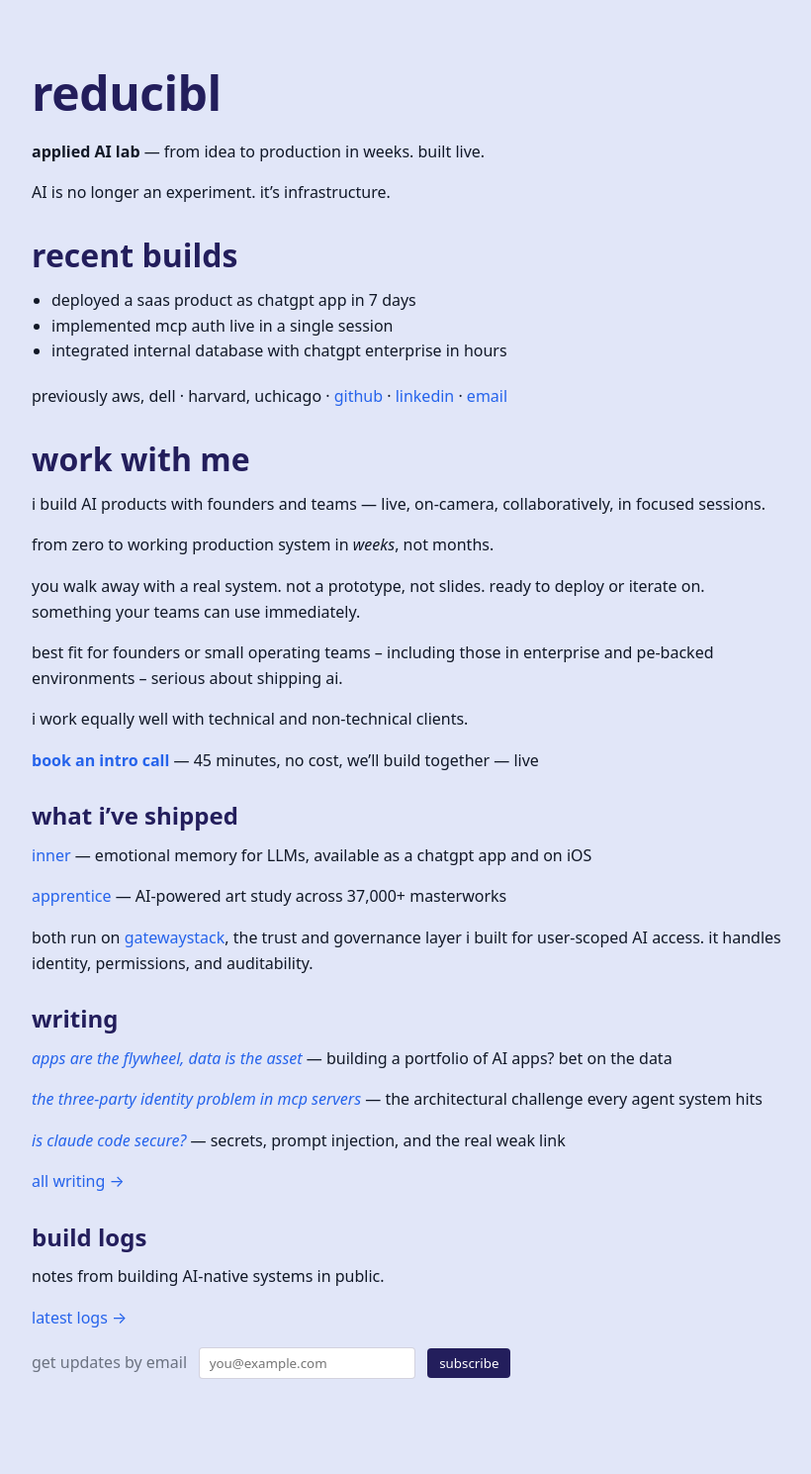
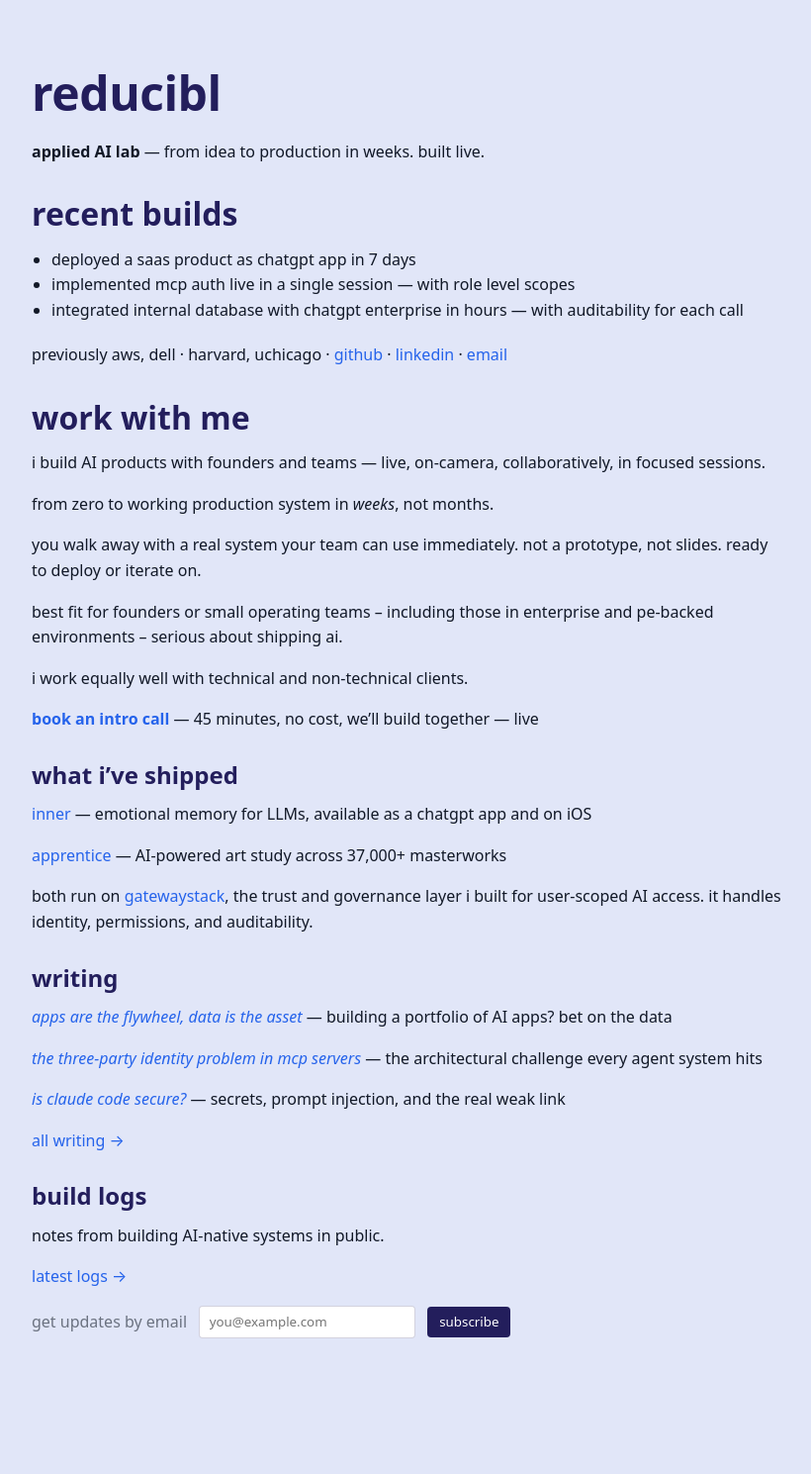
Before and after one commit to davidcrowe/reducibl.com, a Jekyll site: the page built from index.md, in a window 1280 px wide. Shown: the whole page at 99% size, without its empty margins (228-1048 px from the left). Built offline with Jekyll 4.4.1, drawn with Linux system fonts in a browser that asks for light colours; after the commit the page ends 1448 px from its top, so only the background shows below that.

Commit message:
refine recent builds with technical details

```diff
--- a/index.md
+++ b/index.md
@@ -7,13 +7,11 @@ title: reducibl
 
 **applied AI lab** — from idea to production in weeks. built live.
 
-AI is no longer an experiment. it's infrastructure.
-
 ## recent builds
 
 - deployed a saas product as chatgpt app in 7 days
-- implemented mcp auth live in a single session
-- integrated internal database with chatgpt enterprise in hours
+- implemented mcp auth live in a single session — with role level scopes
+- integrated internal database with chatgpt enterprise in hours — with auditability for each call
 
 previously aws, dell · harvard, uchicago · [github](https://github.com/davidcrowe) · [linkedin](https://www.linkedin.com/in/mrdavidcrowe) · [email](mailto:david@reducibl.com)
 
@@ -23,7 +21,7 @@ i build AI products with founders and teams — live, on-camera, collaboratively
 
 from zero to working production system in *weeks*, not months.
 
-you walk away with a real system. not a prototype, not slides. ready to deploy or iterate on. something your teams can use immediately.
+you walk away with a real system your team can use immediately. not a prototype, not slides. ready to deploy or iterate on.
 
 best fit for founders or small operating teams -- including those in enterprise and pe-backed environments -- serious about shipping ai.
 
```
